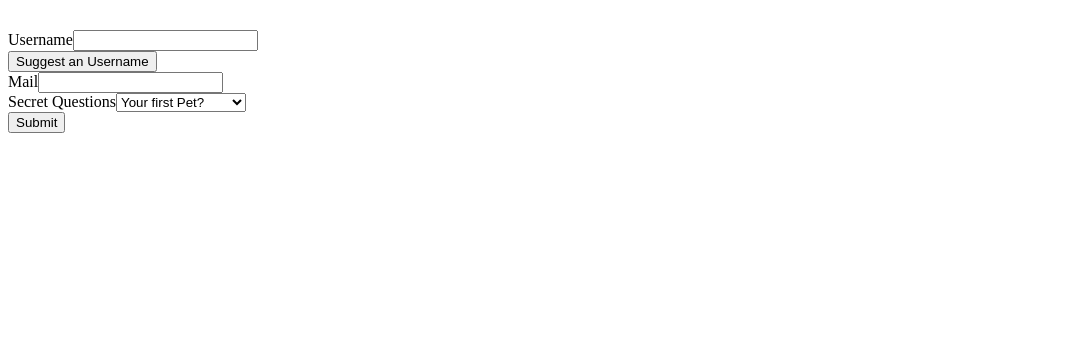
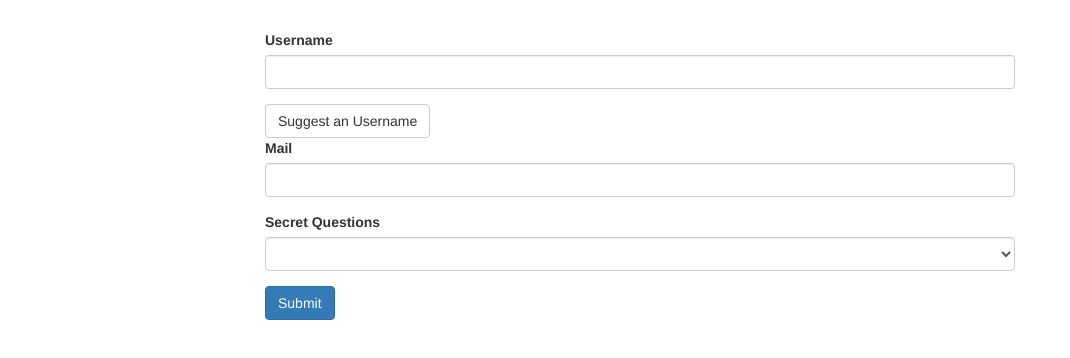
Before and after one commit to franco148/angular5-examples, an Angular app in the folder ng8-forms-td/: page / in a window 1280 px wide. Shown: the top 358 px of the page, without its empty margins (0-1070 px from the left). Built offline with nearby package versions, Linux system fonts and the light colour scheme.

Commit message:
ng8-forms-templatedriven: Registering the controls

```diff
--- a/ng8-forms-td/angular.json
+++ b/ng8-forms-td/angular.json
@@ -23,6 +23,7 @@
               "src/assets"
             ],
             "styles": [
+              "node_modules/bootstrap/dist/css/bootstrap.min.css",
               "src/styles.css"
             ],
             "scripts": [],
--- a/ng8-forms-td/package.json
+++ b/ng8-forms-td/package.json
@@ -19,6 +19,7 @@
     "@angular/platform-browser": "~7.2.0",
     "@angular/platform-browser-dynamic": "~7.2.0",
     "@angular/router": "~7.2.0",
+    "bootstrap": "3.3.7",
     "core-js": "^2.5.4",
     "rxjs": "~6.3.3",
     "tslib": "^1.9.0",
--- a/ng8-forms-td/src/app/app.component.html
+++ b/ng8-forms-td/src/app/app.component.html
@@ -5,17 +5,35 @@
         <div id="user-data">
           <div class="form-group">
             <label for="username">Username</label>
-            <input type="text" id="username" class="form-control">
+            <input
+              type="text"
+              id="username"
+              class="form-control"
+              ngModel
+              name="username">
+              <!-- We may confuse ngModel with two way databinding, but here it does not
+              have parentesis neither square brackets
+              At the end here, ngModel works as a directive.
+              So we also need to provide a name.-->
           </div>
           <button class="btn btn-default" type="button">Suggest an Username</button>
           <div class="form-group">
             <label for="email">Mail</label>
-            <input type="email" id="email" class="form-control">
+            <input
+              type="email"
+              id="email"
+              class="form-control"
+              ngModel
+              name="email">
           </div>
         </div>
         <div class="form-group">
           <label for="secret">Secret Questions</label>
-          <select id="secret" class="form-control">
+          <select
+            id="secret"
+            class="form-control"
+            ngModel
+            name="secret">
             <option value="pet">Your first Pet?</option>
             <option value="teacher">Your first teacher?</option>
           </select>
```
Also changed, not shown: 2 other files (tests, documents, lock files or other folders).
